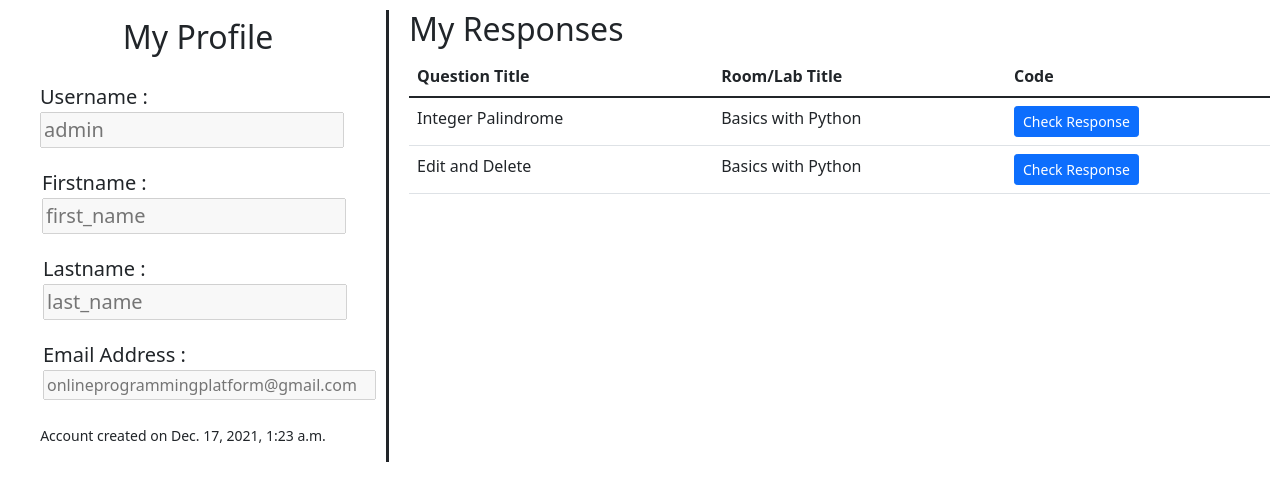
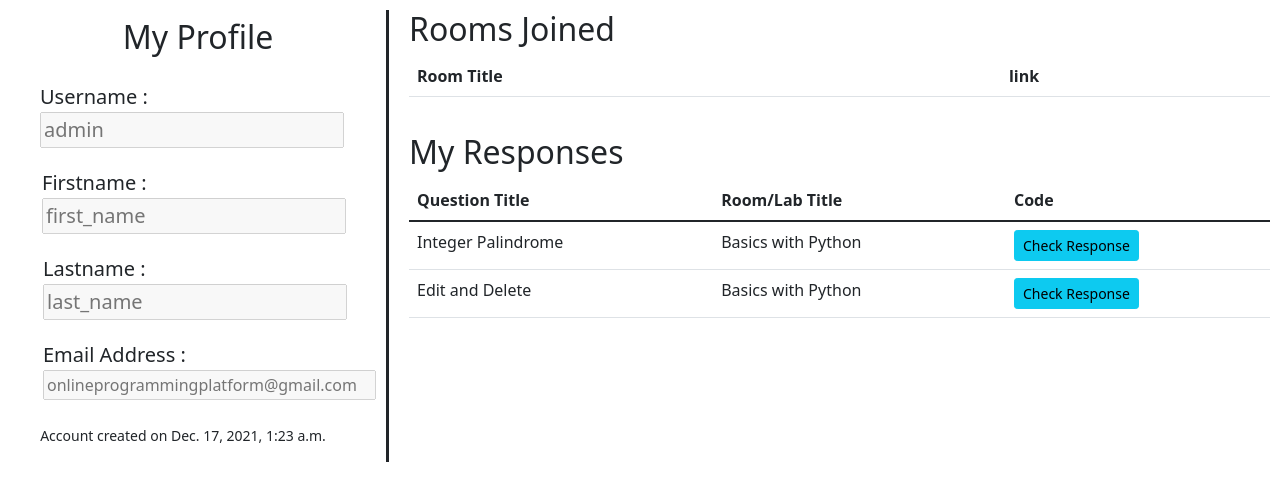
Before and after one commit to GeethaCharan31/OnlineProgrammingLab, a Django app: page /myprofile in a window 1280 px wide. Shown: the part 66-567 px from the top of the page. Run offline with Django 3.2, Linux system fonts and the light colour scheme; a user stored in the database is signed in; data comes from the database, SQL or seed files in the repository; lists and menus that the app fills with data are empty.

Commit message:
roomsjoined added to profile

```diff
--- a/base/views.py
+++ b/base/views.py
@@ -352,7 +352,10 @@
     username = request.user.get_username()  # get username
     user = User.objects.get(username=username)  # find that user using username
     resultset = Solution.objects.filter(user=user)  # get all the solutions of that user
-    context = {'solutions': resultset, 'user': user}
+
+    roomsjoined = VerifiedUser.objects.filter(user=user)
+
+    context = {'solutions': resultset, 'user': user, 'roomsjoined': roomsjoined}
     return render(request, "myprofile.html", context)
 
 
--- a/templates/myprofile.html
+++ b/templates/myprofile.html
@@ -58,8 +58,32 @@
             <p style="font-size:14px;"> Account created on {{user.date_joined}}</p>
         </div>
     </div>
+    <div>
     <div class="my_profile2">
-        <h2> My Responses </h2>
+        <h2> Rooms Joined </h2>
+        <table class="table table-hover">
+            <thead>
+            <tr>
+                <th scope="col">Room Title</th>
+                <th scope="col"> link </th>
+            </tr>
+            </thead>
+            <tbody>
+            {% for room in roomsjoined %}
+            <tr>
+                <td>{{room.room.name}}</td>
+                <td>
+                    <a class="btn btn-primary btn-sm"
+                       href="//{{request.get_host}}/room/{{room.room.id}}/"
+                       role="button">Go to Room</a>
+                </td>
+            </tr>
+            {% endfor %}
+            </tbody>
+        </table>
+    </div>
+    <div class="my_profile2">
+        <h2 style="padding-top:20px"> My Responses </h2>
         <table class="table table-hover">
             <thead>
             <tr>
@@ -74,7 +98,7 @@
                 <td>{{sol.question}}</td>
                 <td>{{sol.room}}</td>
                 <td>
-                    <a class="btn btn-primary btn-sm"
+                    <a class="btn btn-info btn-sm"
                        href="//{{request.get_host}}/view_response/{{sol.question.room.id}}/{{sol.question.id}}/{{sol.id}}/"
                        role="button">Check Response</a>
                 </td>
@@ -83,6 +107,7 @@
             </tbody>
         </table>
     </div>
+        </div>
 </div>
 
 
```
